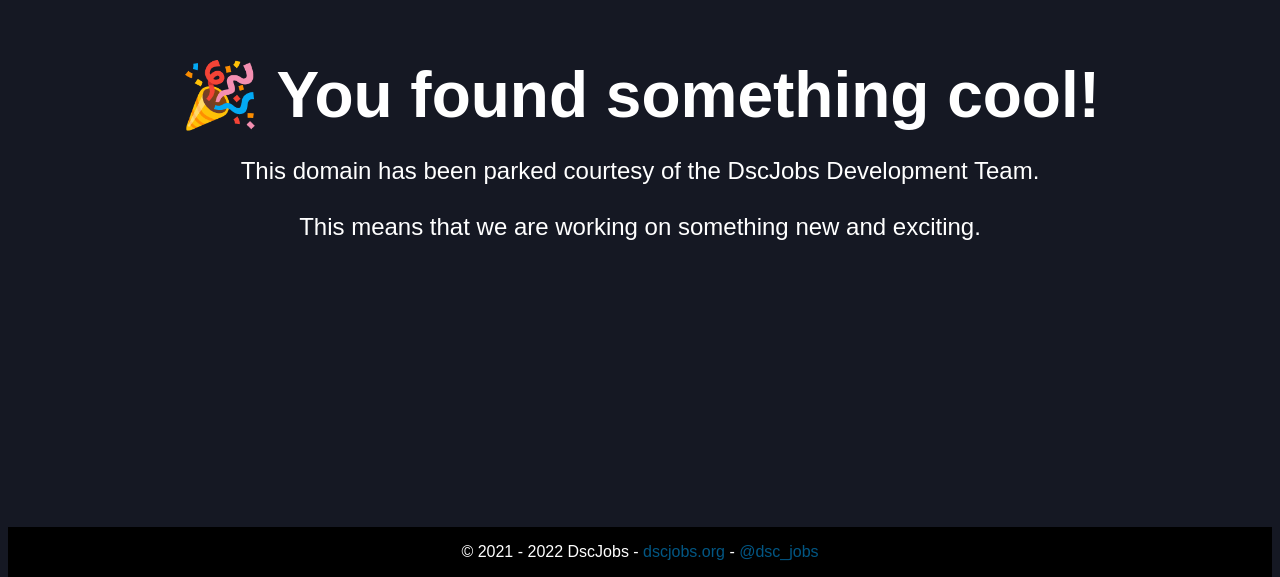
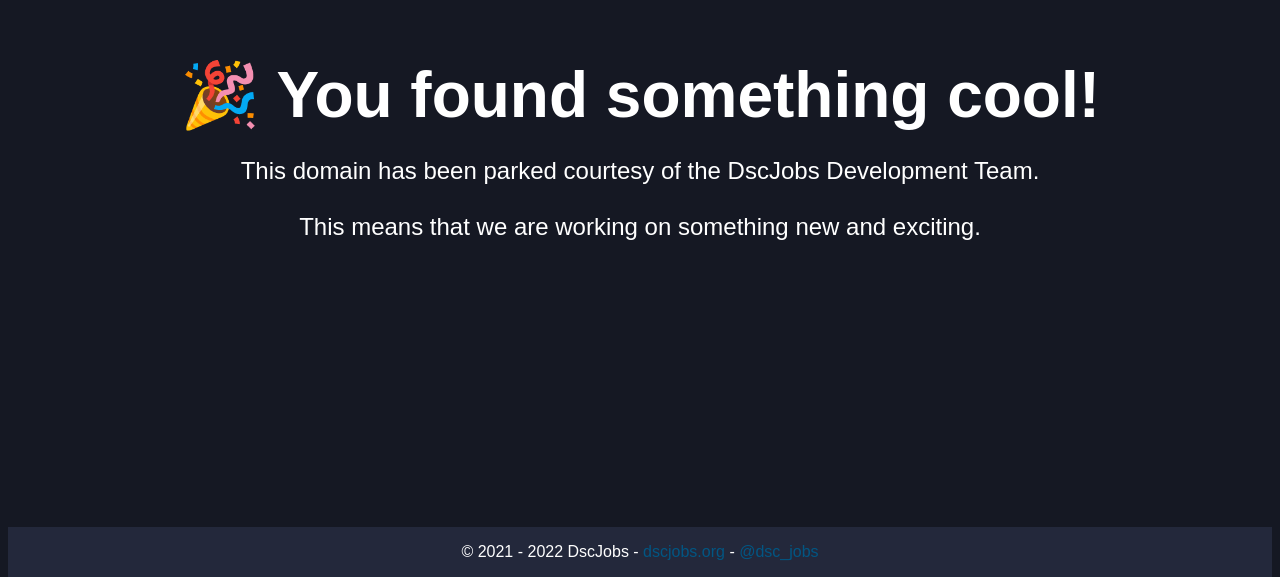
Before and after one commit to DscJobs/Parked, a Next.js app: page / in a window 1280 px wide. Shown: the part 223-800 px from the top of the page. Built offline with nearby package versions, Linux system fonts and the light colour scheme.

Commit message:
Update index.tsx

```diff
--- a/pages/index.tsx
+++ b/pages/index.tsx
@@ -55,7 +55,7 @@
   width: 100%;
   height: 50px;
   display: flex;
-  background-color: black;
+  background-color: #23283b;
   justify-content: center;
   align-items: center;
 `;
```
